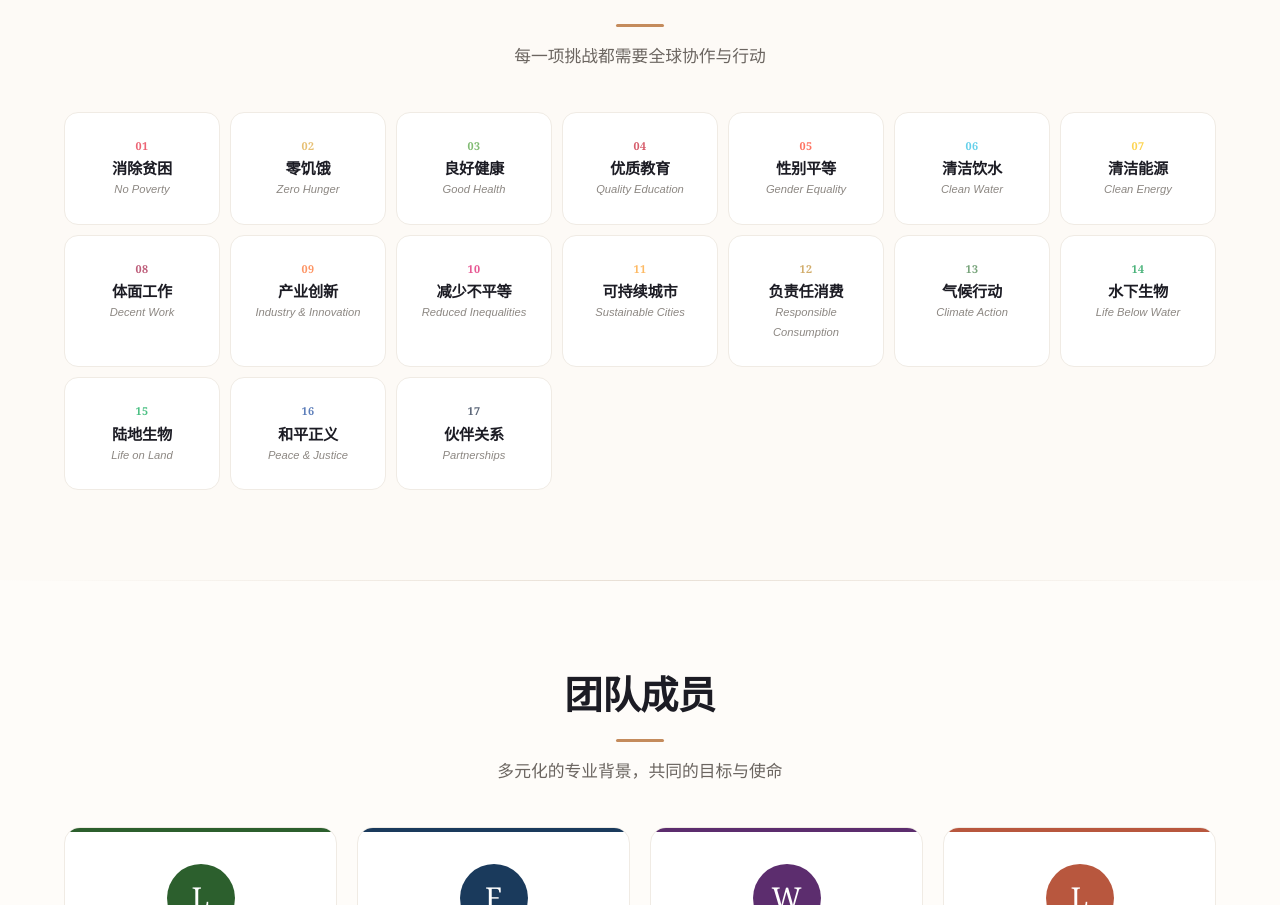
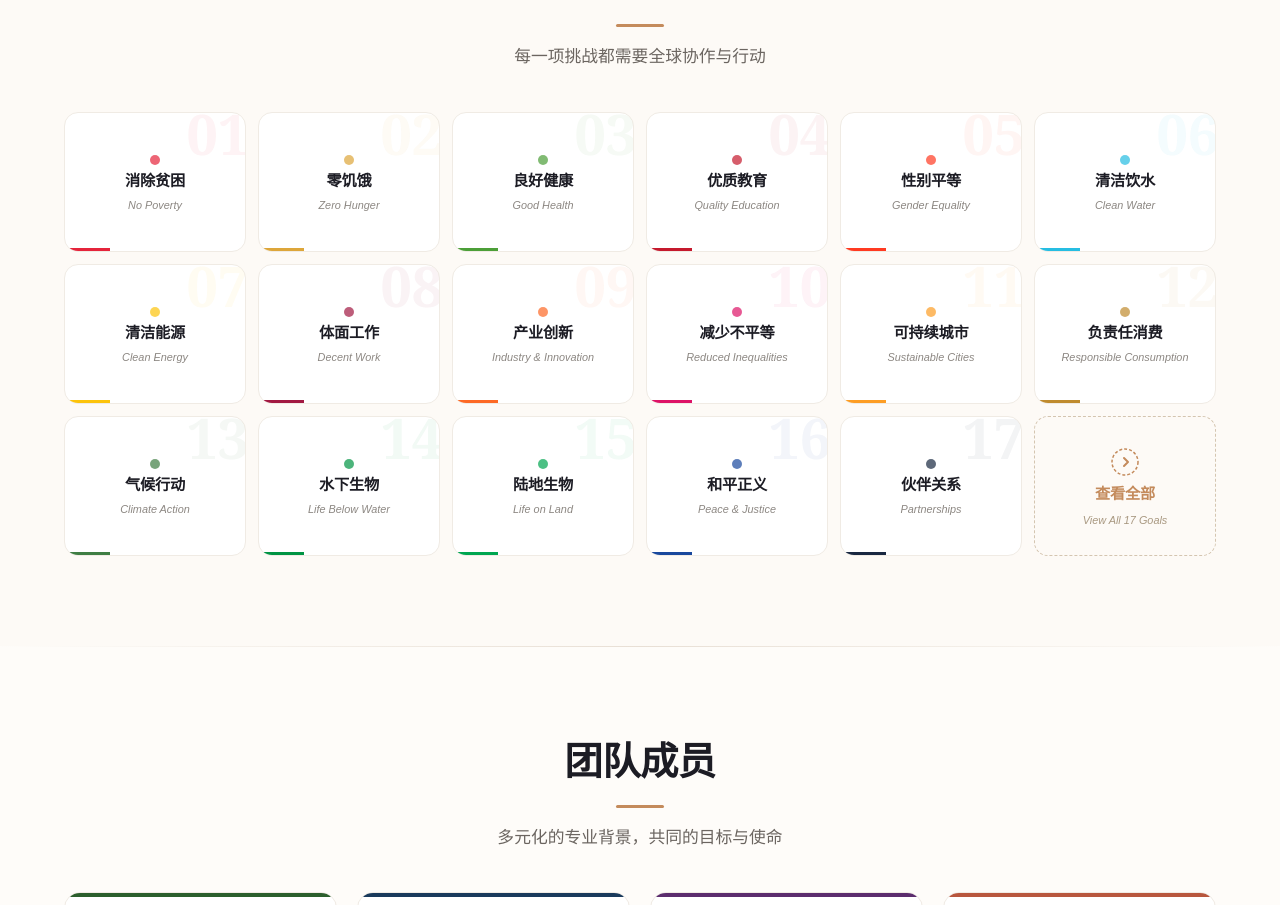
Before and after one commit to bdqt5k9scq-rgb/Google-site, a Vue app: page / in a window 1280 px wide. Shown: the part 1620-2525 px from the top of the page. Built offline with nearby package versions, Linux system fonts and the light colour scheme.

Commit message:
feat: redesign SDG cards with watermark numbers, colored dots, accent bars, and 'view all' card next to SDG 17

```diff
--- a/src/views/Home.vue
+++ b/src/views/Home.vue
@@ -168,12 +168,25 @@ onMounted(() => {
             v-for="sdg in allSDGs"
             :key="sdg.id"
             class="sdg-item"
-            :style="{ '--c': sdg.color, '--c-light': sdg.color + '12' }"
+            :style="{ '--c': sdg.color, '--c-light': sdg.color + '10' }"
             @click="router.push('/sdgs')"
           >
-            <span class="sdg-num">{{ String(sdg.id).padStart(2, '0') }}</span>
+            <div class="sdg-watermark">{{ String(sdg.id).padStart(2, '0') }}</div>
+            <div class="sdg-dot" :style="{ background: sdg.color }"></div>
             <h3>{{ sdg.title }}</h3>
             <p class="sdg-en">{{ sdg.subtitle }}</p>
+            <div class="sdg-bar" :style="{ background: sdg.color }"></div>
+          </div>
+          <!-- 查看更多 -->
+          <div class="sdg-item sdg-more" @click="router.push('/sdgs')">
+            <div class="sdg-more-icon">
+              <svg width="28" height="28" viewBox="0 0 28 28" fill="none">
+                <circle cx="14" cy="14" r="13" stroke="#c48b5c" stroke-width="1.5" stroke-dasharray="3 2"/>
+                <path d="M13 10l4 4-4 4" stroke="#c48b5c" stroke-width="2" stroke-linecap="round" stroke-linejoin="round"/>
+              </svg>
+            </div>
+            <h3>查看全部</h3>
+            <p class="sdg-en">View All 17 Goals</p>
           </div>
         </div>
       </div>
@@ -400,49 +413,97 @@ onMounted(() => {
 }
 .sdgs-full-grid {
   display: grid;
-  grid-template-columns: repeat(auto-fill, minmax(150px, 1fr));
-  gap: 10px;
+  grid-template-columns: repeat(auto-fill, minmax(160px, 1fr));
+  gap: 12px;
   margin-top: 36px;
 }
 .sdg-item {
   background: #fff;
   border: 1px solid #f0ebe4;
   border-radius: 14px;
-  padding: 24px 16px;
+  padding: 28px 18px 22px;
   text-align: center;
   cursor: pointer;
   position: relative;
   overflow: hidden;
   transition: all 0.3s cubic-bezier(0.16,1,0.3,1);
+  min-height: 140px;
+  display: flex;
+  flex-direction: column;
+  align-items: center;
+  justify-content: center;
+  gap: 6px;
 }
-.sdg-item::after {
-  content: ''; position: absolute; bottom: 0; left: 0; right: 0; height: 3px;
-  background: var(--c); transform: scaleX(0); transform-origin: left;
-  transition: transform 0.35s cubic-bezier(0.16,1,0.3,1);
+.sdg-watermark {
+  position: absolute;
+  top: -8px;
+  right: -4px;
+  font-family: Georgia, serif;
+  font-size: 3.5rem;
+  font-weight: 700;
+  color: var(--c);
+  opacity: 0.05;
+  line-height: 1;
+  pointer-events: none;
+}
+.sdg-dot {
+  width: 10px;
+  height: 10px;
+  border-radius: 50%;
+  opacity: 0.7;
+  flex-shrink: 0;
+}
+.sdg-bar {
+  position: absolute;
+  bottom: 0;
+  left: 0;
+  right: 0;
+  height: 3px;
+  transform: scaleX(0.25);
+  transform-origin: left;
+  transition: transform 0.4s cubic-bezier(0.16,1,0.3,1);
 }
 .sdg-item:hover {
-  box-shadow: 0 12px 28px rgba(28,28,36,0.08);
+  box-shadow: 0 12px 28px rgba(28,28,36,0.1);
   border-color: transparent;
   background: var(--c-light);
+  transform: translateY(-4px);
 }
-.sdg-item:hover::after { transform: scaleX(1); }
-.sdg-num {
-  font-family: Georgia, serif;
-  font-size: 0.68rem;
-  font-weight: 700;
-  letter-spacing: 0.05em;
-  color: var(--c);
-  opacity: 0.7;
-  display: block;
-  margin-bottom: 4px;
-}
+.sdg-item:hover .sdg-bar { transform: scaleX(1); }
+.sdg-item:hover .sdg-watermark { opacity: 0.1; }
 .sdg-item h3 {
   font-family: Georgia, serif;
   font-size: 0.95rem;
   color: #1c1c24;
-  margin-bottom: 2px;
+  position: relative;
+  z-index: 1;
 }
-.sdg-en { font-size: 0.7rem; color: #8c8782; font-style: italic; }
+.sdg-en {
+  font-size: 0.68rem;
+  color: #8c8782;
+  font-style: italic;
+  position: relative;
+  z-index: 1;
+}
+/* View all card */
+.sdg-more {
+  background: transparent;
+  border: 1.5px dashed #d4c5b0;
+  gap: 8px;
+}
+.sdg-more:hover {
+  background: rgba(196,139,92,0.03);
+  border-color: #c48b5c;
+  border-style: solid;
+}
+.sdg-more-icon {
+  display: flex;
+  align-items: center;
+  justify-content: center;
+  flex-shrink: 0;
+}
+.sdg-more h3 { color: #c48b5c; }
+.sdg-more .sdg-en { color: #a89880; }
 
 /* ====== TEAM ====== */
 .team-section {
```
